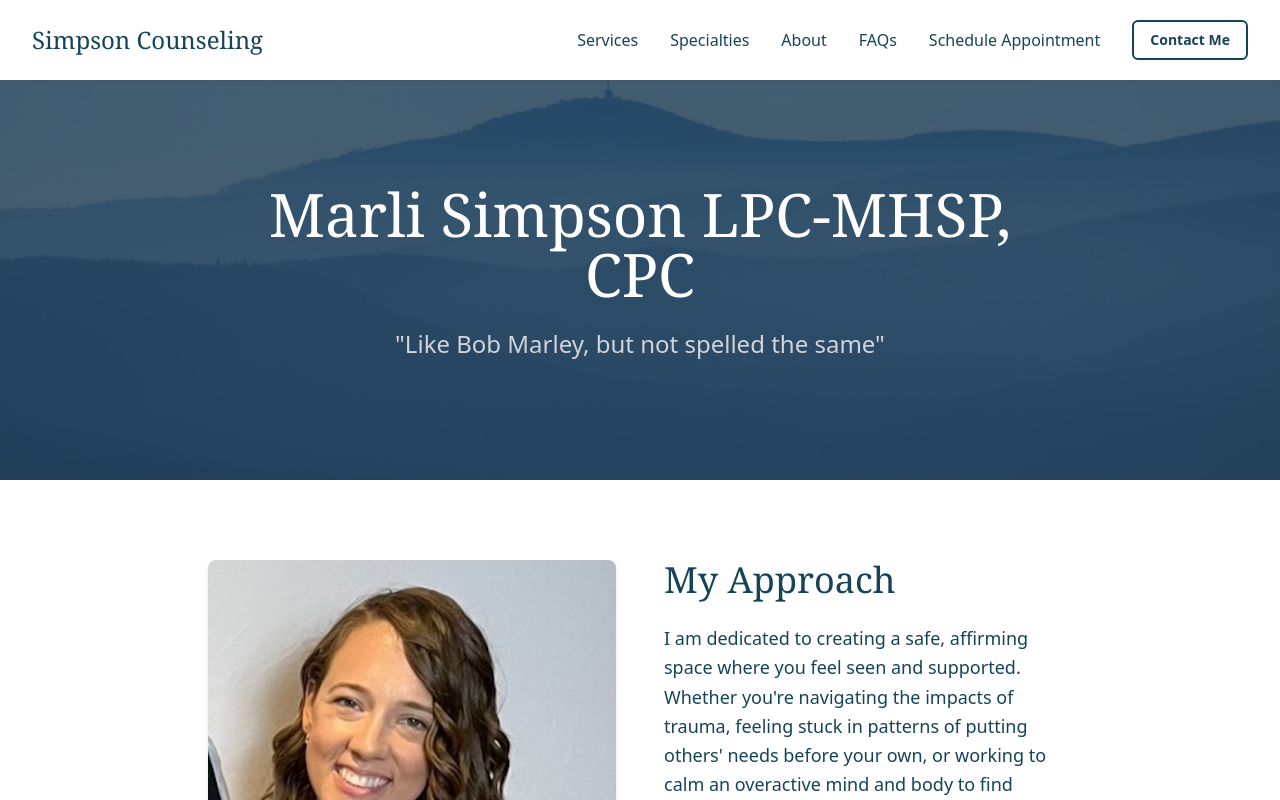
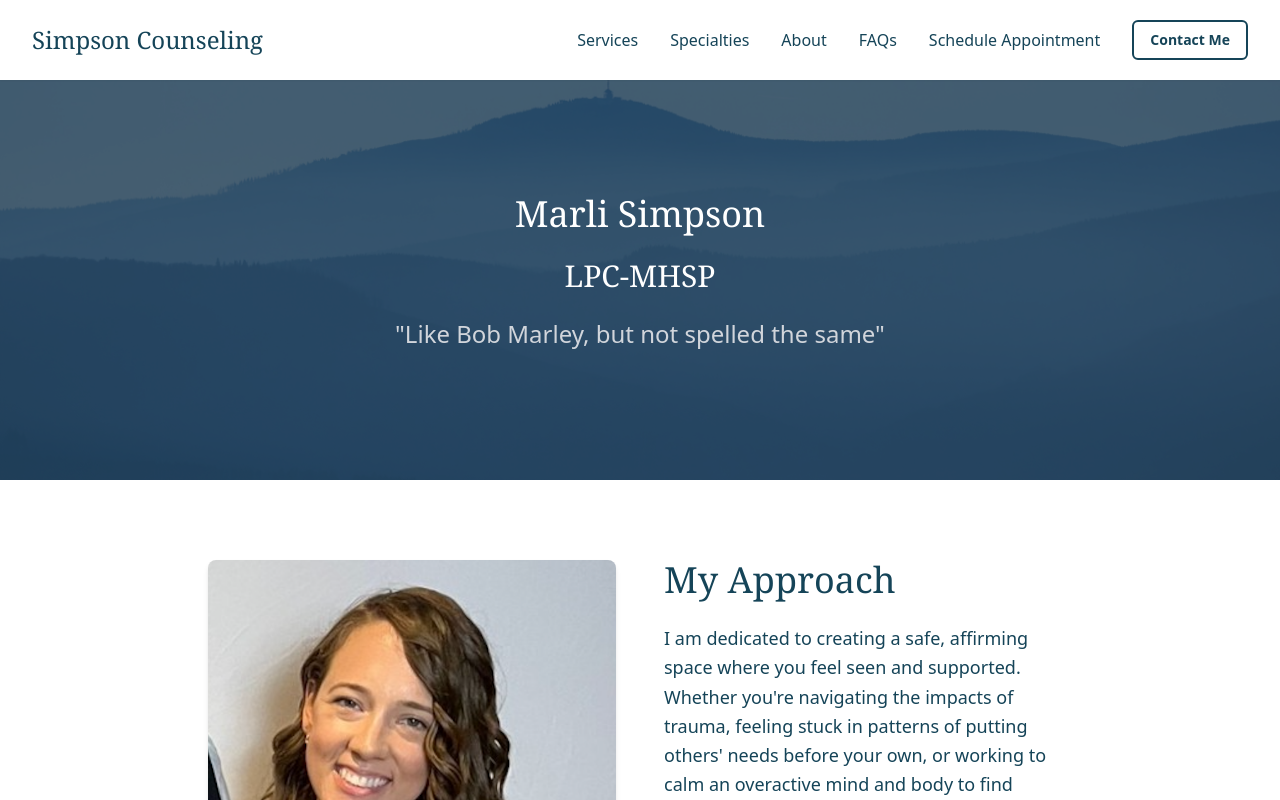
Before and after one commit to mdsimpson09/counseling, a Next.js app: page /about in a window 1280 px wide. Shown: the top 800 px of the page. Built offline with nearby package versions, Linux system fonts and the light colour scheme.

Commit message:
font about

```diff
--- a/app/about/page.tsx
+++ b/app/about/page.tsx
@@ -30,9 +30,10 @@ export default function AboutPage(): React.ReactElement {
           />
         </div>
         <div className="relative z-10 max-w-4xl mx-auto text-center px-4">
-          <h1 className="text-6xl md:text-6xl font-serif text-white mb-6">
-           Marli Simpson LPC-MHSP, CPC
+          <h1 className="text-5xl md:text-4xl font-serif text-white mb-6">
+           Marli Simpson
           </h1>
+          <h3 className="text-4xl md:text-3xl font-serif text-white mb-6">LPC-MHSP</h3>
           <p className="text-xl md:text-2xl text-gray-300 mb-4 font-light">
             &quot;Like Bob Marley, but not spelled the same&quot;
           </p>
```
